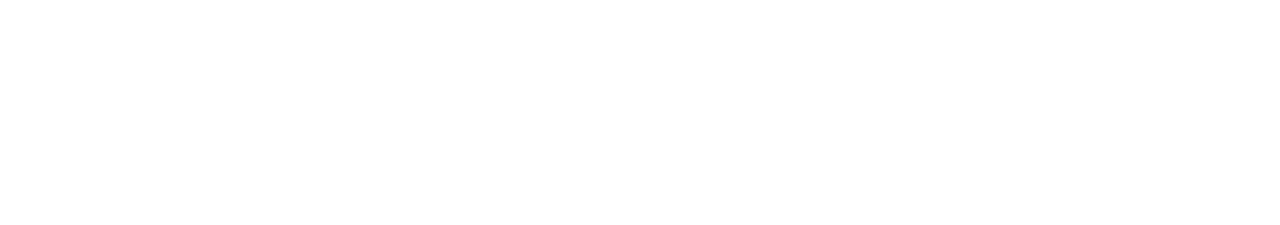
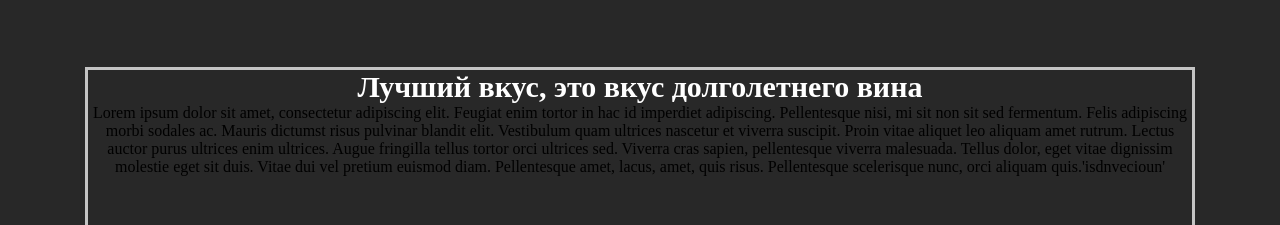
Before and after one commit to Dashazxcvbnm/wine_vue, a Vue app: page / in a window 1280 px wide. Shown: the part 933-1158 px from the top of the page. Before the commit the page ends 900 px from the top, so only its background shows below. Built offline with nearby package versions, Linux system fonts and the light colour scheme.

Commit message:
Начало работы над второй секцией

```diff
--- /dev/null
+++ b/src/components/BorderContentConteiner.vue
@@ -0,0 +1,29 @@
+<template>
+    <div class="border-wrapper">
+        <h1 class="section-title">{{ title }}</h1>
+        <span>{{ text }}</span>
+       <slot> <span></span></slot>
+    </div>
+</template>
+
+<script setup>
+
+defineProps(['title', 'line', 'text'])
+
+</script>
+
+<style>
+
+.border-wrapper {
+    border: 3px solid rgb(196, 196, 196);
+    min-height: 600px;
+    margin-top: 100px;
+    margin-bottom: 100px;
+}
+
+.section-title {
+    font-family: 'Playfair Display';
+    font-size: 30px;
+    color: rgb(255, 255, 255);
+}
+</style>
--- a/src/views/MainPage.vue
+++ b/src/views/MainPage.vue
@@ -12,6 +12,29 @@
         </div>
 
     </ContentWrapper>
+
+    <ContentWrapper class="section--second">
+        <BorderContentConteiner
+        title="Лучший вкус, это вкус долголетнего вина"
+        text="Lorem ipsum dolor sit amet, consectetur adipiscing elit.
+        Feugiat enim tortor in hac id imperdiet adipiscing.
+        Pellentesque nisi, mi sit non sit sed fermentum.
+        Felis adipiscing morbi sodales ac.
+        Mauris dictumst risus pulvinar blandit elit.
+        Vestibulum quam ultrices nascetur et viverra suscipit.
+        Proin vitae aliquet leo aliquam amet rutrum.
+        Lectus auctor purus ultrices enim ultrices.
+        Augue fringilla tellus tortor orci ultrices sed.
+        Viverra cras sapien, pellentesque viverra malesuada.
+        Tellus dolor, eget vitae dignissim molestie eget sit duis.
+        Vitae dui vel pretium euismod diam.
+        Pellentesque amet, lacus, amet, quis risus.
+        Pellentesque scelerisque nunc, orci aliquam quis."
+        class="section--second-title">
+        <span>'isdnvecioun'</span>
+        </BorderContentConteiner>
+    </ContentWrapper>
+
  </div>
 </template>
 
@@ -21,6 +44,7 @@
 import PageHeader from '../components/GUI/PageHeader.vue';
 import MenuItem from '../components/GUI/MenuItem.vue';
 import ButtonShape from '../components/GUI/ButtonShape.vue';
+import BorderContentConteiner from '../components/BorderContentConteiner.vue';
 
 import { ref } from 'vue'
 
@@ -52,4 +76,14 @@
 .control-button {
     margin: 15px;
 }
+
+.section--second {
+    background: rgb(40, 40, 40);
+    min-height: 856px;
+    display: flex;
+}
+
+.section--second-title {
+}
+
 </style>
```
